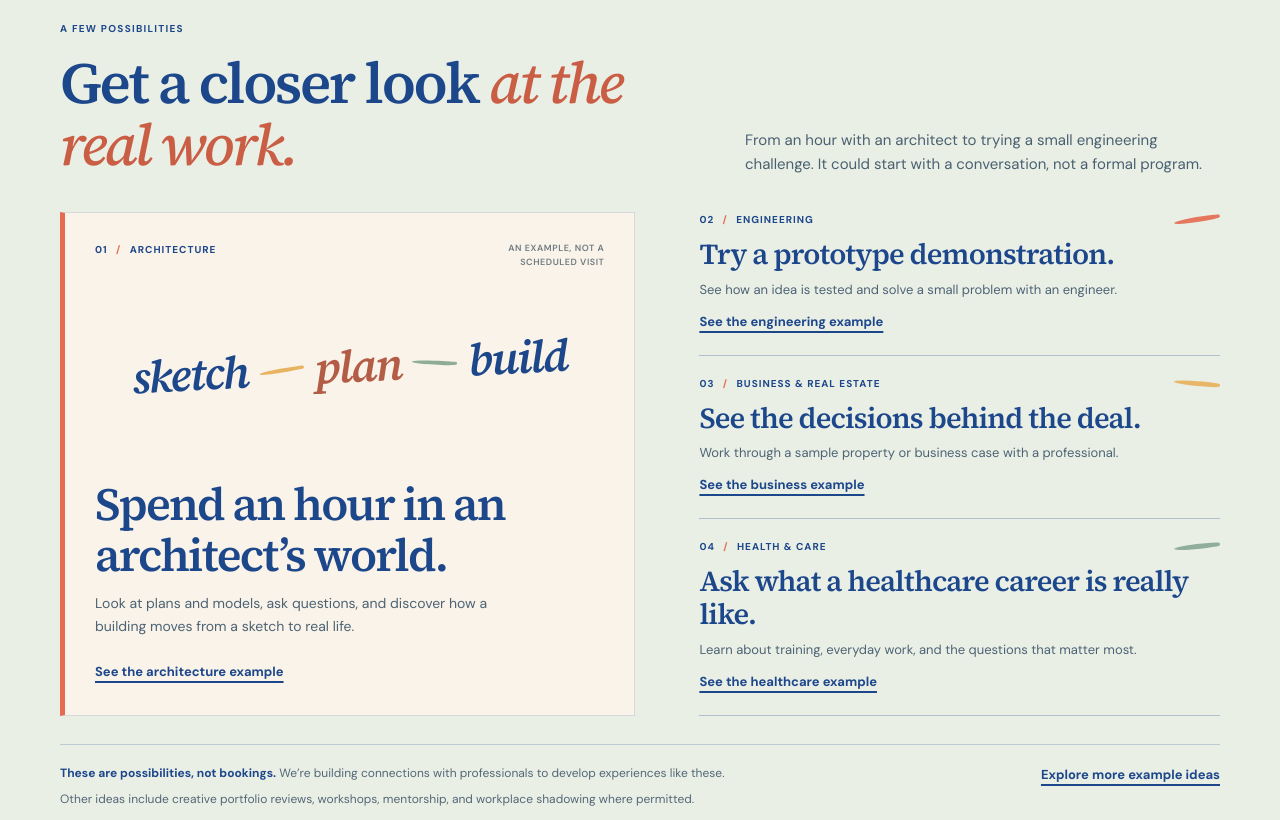
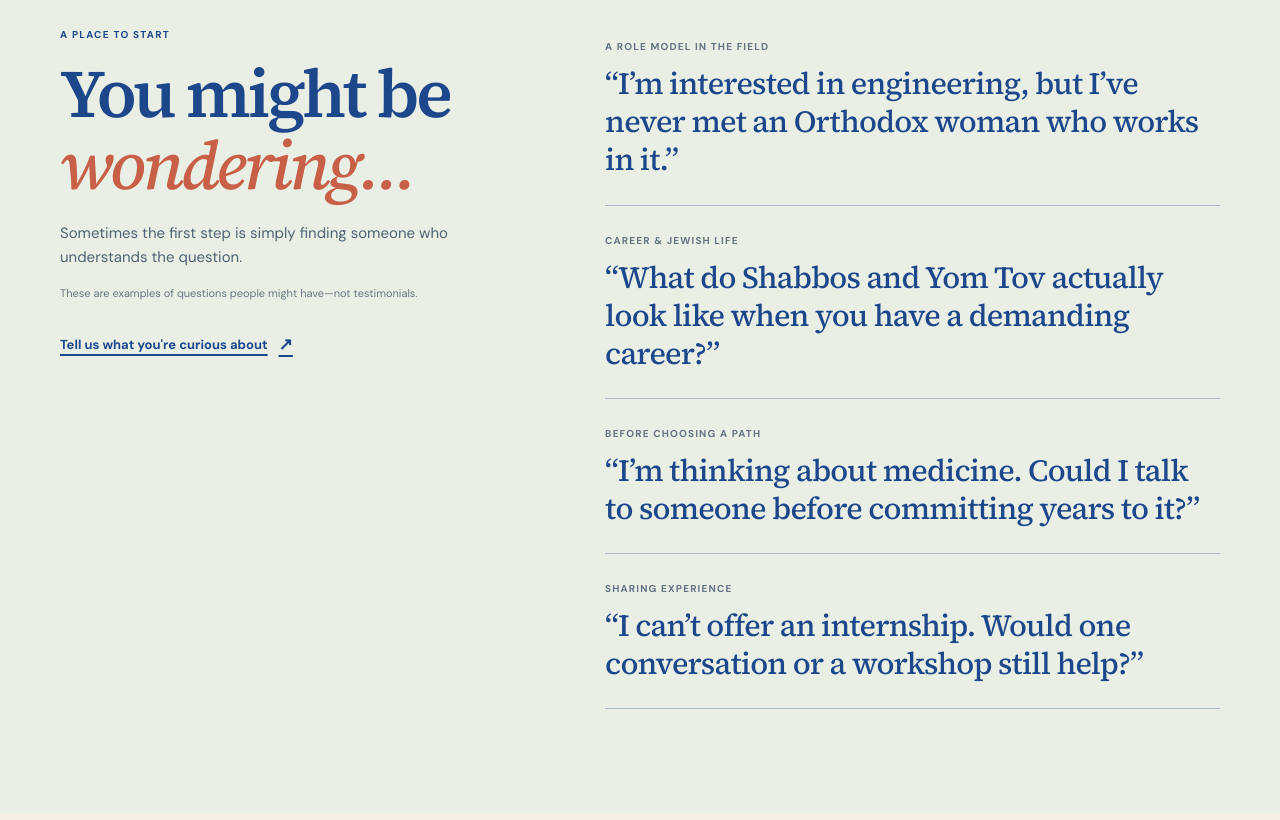
Before and after one commit to lschacht99/PJM-Professional-Jewess, a plain HTML site: page index.html in a window 1280 px wide. Shown: the part 900-1720 px from the top of the page. Drawn offline with Linux system fonts and the light colour scheme.

Commit message:
Replace hypothetical experience catalog on homepage with Orthodox-inclusive audience questions

```diff
--- a/assets/jm-unified.css
+++ b/assets/jm-unified.css
@@ -74,45 +74,6 @@
 .jm-legacy-page h2{color:#1D478B}
 @media(min-width:800px){.jm-editorial-hero{padding:80px 0 95px}.jm-editorial-columns{grid-template-columns:1fr 1fr;gap:64px}.jm-editorial-body{padding:80px 0}.jm-legacy-page .jm-shared-header .header-inner{min-height:92px}}
 
-/* Editorial experience showcase: avoid repetitive career-category cards. */
-.jm-examples.jm-examples-editorial{background:#EAEFE6;padding:64px 0 68px;color:#254566}
-.jm-examples-editorial .jm-experience-heading{display:flex;flex-direction:column;align-items:stretch;gap:10px;margin:0 0 31px}
-.jm-examples-editorial .jm-experience-heading h2{font:600 clamp(36px,9vw,58px)/1.07 'Source Serif 4',Georgia,serif;letter-spacing:-.043em;color:#1D478B;margin:0;max-width:620px}
-.jm-examples-editorial .jm-experience-heading h2 em{color:#C95E45;font-weight:500}
-.jm-examples-editorial .jm-experience-heading>p{max-width:475px;font:400 15px/1.62 'DM Sans',Arial,sans-serif;color:#4A6070;margin:0}
-.jm-experience-layout{display:grid;grid-template-columns:minmax(0,1fr);gap:23px;align-items:stretch}
-.jm-experience-feature{min-width:0;display:flex;flex-direction:column;padding:25px 24px 28px;background:#F9F3E9;border:1px solid #1D478B27;border-left:5px solid #E56B51;position:relative;overflow:hidden}
-.jm-feature-topline{display:flex;flex-wrap:wrap;justify-content:space-between;align-items:flex-start;gap:9px}
-.jm-experience-counter{font:700 10px/1.5 'DM Sans',Arial,sans-serif;color:#1D478B;letter-spacing:.1em}
-.jm-experience-counter span{color:#E56B51;padding:0 5px}
-.jm-feature-annotation{font:600 9px/1.5 'DM Sans',Arial,sans-serif;letter-spacing:.06em;color:#707B81;max-width:140px;text-align:right}
-.jm-feature-notes{display:flex;flex-wrap:nowrap;align-items:center;justify-content:center;gap:11px;margin:34px 0 35px;transform:rotate(-3deg);pointer-events:none}
-.jm-feature-notes span:not(.jm-feature-line){font:italic 600 clamp(28px,7.5vw,45px)/1.1 'Source Serif 4',Georgia,serif;letter-spacing:-.04em;color:#1D478B}
-.jm-feature-notes span:nth-of-type(3){color:#B35D47}
-.jm-feature-line{display:block;flex:1 1 10px;max-width:45px;height:4px;border-radius:83% 21% 49% 57%;transform:rotate(-6deg);background:#E7B15B;opacity:.95}
-.jm-feature-line:nth-of-type(4){background:#8AA993;transform:rotate(6deg)}
-.jm-feature-story{margin-top:auto;max-width:445px}
-.jm-feature-story h3{font:600 clamp(31px,8vw,43px)/1.1 'Source Serif 4',Georgia,serif;letter-spacing:-.04em;color:#1D478B;margin:0 0 12px}
-.jm-feature-story p{font:400 14px/1.65 'DM Sans',Arial,sans-serif;color:#4D6374;margin:0 0 21px}
-.jm-experience-link{display:inline-block;align-self:flex-start;font:700 13px/1.4 'DM Sans',Arial,sans-serif;color:#1D478B;text-decoration:underline;text-decoration-thickness:1.5px;text-underline-offset:5px;padding:2px 0}
-.jm-experience-link:hover{text-decoration-color:#E56B51;color:#123b78}
-.jm-experience-list{display:flex;flex-direction:column;align-items:stretch}
-.jm-experience-row{display:flex;flex-direction:column;align-items:flex-start;min-width:0;padding:21px 2px 22px;border-top:1.5px solid #1D478B49}
-.jm-experience-row:last-child{border-bottom:1.5px solid #1D478B49}
-.jm-experience-row-heading{width:100%;display:flex;align-items:center;justify-content:space-between;margin-bottom:11px;gap:15px}
-.jm-row-mark{width:46px;height:5px;border-radius:73% 21% 50% 45%;transform:rotate(-8deg);opacity:.9;background:#E56B51}
-.jm-row-ochre{background:#E7B15B;transform:rotate(6deg)}
-.jm-row-sage{background:#88A893;transform:rotate(-5deg)}
-.jm-experience-row h3{font:600 clamp(24px,6.3vw,30px)/1.15 'Source Serif 4',Georgia,serif;letter-spacing:-.03em;color:#1D478B;margin:0 0 8px}
-.jm-experience-row p{font:400 13px/1.6 'DM Sans',Arial,sans-serif;color:#4D6374;margin:0 0 10px;max-width:480px}
-.jm-experience-row .jm-experience-link{margin-top:auto}
-.jm-experience-bottom{border-top:1px solid #1D478B39;display:flex;flex-direction:column;align-items:flex-start;gap:13px;padding-top:19px;margin-top:28px}
-.jm-experience-bottom p{font:400 12px/1.55 'DM Sans',Arial,sans-serif;color:#536776;margin:0 0 8px;max-width:690px}
-.jm-experience-bottom p strong{color:#1D478B;font-weight:700}
-@media(min-width:780px){.jm-examples.jm-examples-editorial{padding:77px 0 84px}.jm-examples-editorial .jm-experience-heading{flex-direction:row;justify-content:space-between;align-items:end;gap:56px;margin-bottom:36px}.jm-experience-layout{grid-template-columns:1.05fr .95fr;gap:43px}.jm-experience-feature{padding:29px 30px 32px}.jm-feature-notes{margin:65px 0 70px}.jm-experience-row:first-child{padding-top:0;border-top:0}.jm-experience-row{padding:20px 0 22px;flex:1}.jm-experience-row h3{font-size:clamp(24px,2.45vw,29px)}.jm-experience-bottom{flex-direction:row;justify-content:space-between;gap:40px;align-items:start}.jm-experience-more{flex:none;white-space:nowrap}}
-@media(min-width:1050px){.jm-examples.jm-examples-editorial{padding:83px 0 93px}.jm-experience-layout{gap:64px}.jm-feature-notes{margin:73px 0 75px}.jm-feature-story h3{font-size:46px}}
-@media(prefers-reduced-motion:reduce){.jm-experience-link{transition:none}}
-
 /* Text-led, people-illustration-free homepage hero. */
 .hero.jm-hero-editorial{padding:57px 0 46px;background:#F8F4ED}
 .jm-hero-editorial .hero-grid{display:block}
@@ -129,3 +90,22 @@
 @media(min-width:800px){.hero.jm-hero-editorial{padding:91px 0 51px}.jm-hero-editorial .hero-copy{max-width:970px}.jm-hero-editorial .hero-actions{max-width:590px}.jm-hero-methods{margin-top:84px;gap:23px;padding-top:23px;font-size:12px}.jm-hero-methods span+span:before{margin-right:23px}}
 @media(max-width:500px){.jm-hero-methods{gap:10px 18px}.jm-hero-methods span+span:before{margin-right:18px}.jm-hero-editorial h1{font-size:clamp(44px,11.4vw,62px);line-height:1.025}.hero.jm-hero-editorial{padding-top:44px}}
 @media(max-width:340px){.jm-hero-methods span+span:before{content:none}.jm-hero-methods{display:grid;grid-template-columns:1fr 1fr}}
+
+/* Questions, not hypothetical program cards. */
+.jm-audience-section{background:#EAEFE6;padding:58px 0 64px;scroll-margin-top:12px}
+.jm-audience-layout{display:grid;grid-template-columns:minmax(0,1fr);gap:29px}
+.jm-audience-intro{max-width:520px}
+.jm-audience-intro h2{font:600 clamp(39px,9.5vw,67px)/1.055 'Source Serif 4',Georgia,serif;letter-spacing:-.048em;margin:0 0 20px;color:#1D478B}
+.jm-audience-intro h2 em{font-weight:500;color:#C85F47}
+.jm-audience-intro>p:not(.eyebrow){font:400 15px/1.6 'DM Sans',Arial,sans-serif;color:#4E6373;max-width:410px;margin:0 0 16px}
+.jm-audience-intro .jm-audience-intro-note{font-size:11px!important;color:#667782!important;line-height:1.5!important}
+.jm-audience-cta{display:inline-flex;align-items:center;gap:11px;color:#1D478B;font:700 13px/1.5 'DM Sans',Arial,sans-serif;text-decoration:underline;text-decoration-thickness:1.5px;text-underline-offset:5px;margin-top:14px}
+.jm-audience-cta span{font-size:17px;text-decoration:none}
+.jm-audience-cta:hover{color:#B65341}
+.jm-audience-voices{min-width:0}
+.jm-audience-voice{border-top:1px solid rgba(29,71,139,.32);padding:19px 0 23px}
+.jm-audience-voice:last-child{border-bottom:1px solid rgba(29,71,139,.32)}
+.jm-audience-topic{font:700 10px/1.4 'DM Sans',Arial,sans-serif;letter-spacing:.115em;color:#627382}
+.jm-audience-voice p{font:500 clamp(23px,6.2vw,34px)/1.24 'Source Serif 4',Georgia,serif;letter-spacing:-.027em;color:#1D478B;margin:9px 0 0;max-width:600px}
+@media(min-width:780px){.jm-audience-section{padding:89px 0 104px}.jm-audience-layout{grid-template-columns:minmax(0,.72fr) minmax(0,1fr);gap:clamp(50px,8vw,132px)}.jm-audience-voice{padding:22px 0 26px}.jm-audience-voice:first-child{padding-top:7px;border-top:0}.jm-audience-intro h2{font-size:clamp(47px,5.3vw,72px)}.jm-audience-voice p{font-size:clamp(23px,2.4vw,33px)}}
+@media(max-width:390px){.jm-audience-section{padding:50px 0 56px}.jm-audience-voice p{font-size:23px}.jm-audience-intro h2{font-size:40px}}
--- a/index.html
+++ b/index.html
@@ -27,53 +27,35 @@
 </div>
 
 <div class="jm-hero-methods" aria-label="Ways to explore a career"><span>Conversations</span><span>Demonstrations</span><span>Hands-on projects</span></div></div></section>
-<section class="jm-examples jm-examples-editorial" id="examples">
-<div class="wrap">
-<header class="jm-experience-heading">
-  <div>
-    <p class="eyebrow">A FEW POSSIBILITIES</p>
-    <h2>Get a closer look <em>at the real work.</em></h2>
-  </div>
-  <p>From an hour with an architect to trying a small engineering challenge. It could start with a conversation, not a formal program.</p>
-</header>
-<div class="jm-experience-layout">
-  <article class="jm-experience-feature">
-    <div class="jm-feature-topline"><span class="jm-experience-counter">01 <span aria-hidden="true">/</span> ARCHITECTURE</span><span class="jm-feature-annotation">AN EXAMPLE, NOT A SCHEDULED VISIT</span></div>
-    <div class="jm-feature-notes" aria-hidden="true">
-      <span>sketch</span><span class="jm-feature-line"></span><span>plan</span><span class="jm-feature-line"></span><span>build</span>
-    </div>
-    <div class="jm-feature-story">
-      <h3>Spend an hour in an architect’s world.</h3>
-      <p>Look at plans and models, ask questions, and discover how a building moves from a sketch to real life.</p>
-      <a href="opportunities.html#architecture" class="jm-experience-link">See the architecture example</a>
-    </div>
-  </article>
-  <div class="jm-experience-list" aria-label="Other experience ideas">
-    <article class="jm-experience-row">
-      <div class="jm-experience-row-heading"><span class="jm-experience-counter">02 <span aria-hidden="true">/</span> ENGINEERING</span><span class="jm-row-mark jm-row-coral" aria-hidden="true"></span></div>
-      <h3>Try a prototype demonstration.</h3>
-      <p>See how an idea is tested and solve a small problem with an engineer.</p>
-      <a href="opportunities.html#engineering" class="jm-experience-link">See the engineering example</a>
-    </article>
-    <article class="jm-experience-row">
-      <div class="jm-experience-row-heading"><span class="jm-experience-counter">03 <span aria-hidden="true">/</span> BUSINESS &amp; REAL ESTATE</span><span class="jm-row-mark jm-row-ochre" aria-hidden="true"></span></div>
-      <h3>See the decisions behind the deal.</h3>
-      <p>Work through a sample property or business case with a professional.</p>
-      <a href="opportunities.html#real-estate" class="jm-experience-link">See the business example</a>
-    </article>
-    <article class="jm-experience-row">
-      <div class="jm-experience-row-heading"><span class="jm-experience-counter">04 <span aria-hidden="true">/</span> HEALTH &amp; CARE</span><span class="jm-row-mark jm-row-sage" aria-hidden="true"></span></div>
-      <h3>Ask what a healthcare career is really like.</h3>
-      <p>Learn about training, everyday work, and the questions that matter most.</p>
-      <a href="opportunities.html#healthcare" class="jm-experience-link">See the healthcare example</a>
-    </article>
-  </div>
+<section class="jm-audience-section" id="questions" aria-labelledby="jm-questions-title">
+<div class="wrap jm-audience-layout">
+<div class="jm-audience-intro">
+<p class="eyebrow">A PLACE TO START</p>
+<h2 id="jm-questions-title">You might be <em>wondering…</em></h2>
+<p>Sometimes the first step is simply finding someone who understands the question.</p>
+<p class="jm-audience-intro-note">These are examples of questions people might have—not testimonials.</p>
+<a class="jm-audience-cta" href="#interests">Tell us what you're curious about <span aria-hidden="true">↗</span></a>
 </div>
-<div class="jm-experience-bottom">
-  <div><p><strong>These are possibilities, not bookings.</strong> We’re building connections with professionals to develop experiences like these.</p><p>Other ideas include creative portfolio reviews, workshops, mentorship, and workplace shadowing where permitted.</p></div>
-  <a class="jm-experience-link jm-experience-more" href="opportunities.html">Explore more example ideas</a>
+<div class="jm-audience-voices" aria-label="Examples of questions this network is for">
+<div class="jm-audience-voice">
+<span class="jm-audience-topic">A ROLE MODEL IN THE FIELD</span>
+<p>“I’m interested in engineering, but I’ve never met an Orthodox woman who works in it.”</p>
 </div>
-</div></section>
+<div class="jm-audience-voice">
+<span class="jm-audience-topic">CAREER &amp; JEWISH LIFE</span>
+<p>“What do Shabbos and Yom Tov actually look like when you have a demanding career?”</p>
+</div>
+<div class="jm-audience-voice">
+<span class="jm-audience-topic">BEFORE CHOOSING A PATH</span>
+<p>“I’m thinking about medicine. Could I talk to someone before committing years to it?”</p>
+</div>
+<div class="jm-audience-voice">
+<span class="jm-audience-topic">SHARING EXPERIENCE</span>
+<p>“I can’t offer an internship. Would one conversation or a workshop still help?”</p>
+</div>
+</div>
+</div>
+</section>
 <section class="jm-interest-section" id="interests"><div class="wrap jm-interest-layout">
 <div class="jm-interest-intro"><p class="eyebrow">START WITH YOUR CURIOSITY</p><h2>What makes you curious?</h2><p>Pick one or several fields. This helps us learn which professionals and experiences to build the network around.</p><p class="jm-explorer-note">No commitment. No confirmed placements.</p></div>
 <div class="jm-interest-tool" data-jm-explorer><div class="jm-interest-options" role="group" aria-label="Choose career interests">
```
Also changed, not shown: opportunities.html (+1 -1 lines).
